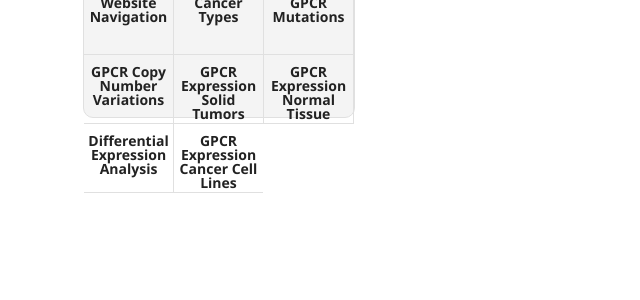
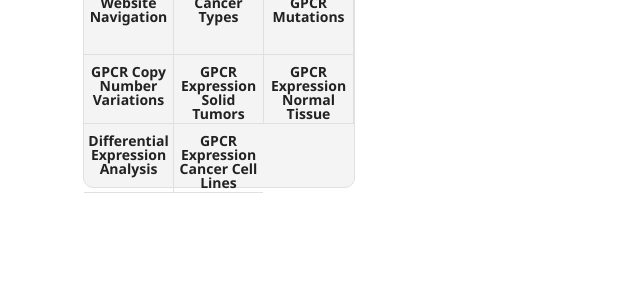
Before and after one commit to insellab/insellab.github.io, a Jekyll site: the page built from navigation.md, in a window 1280 px wide. Shown: the part 234-534 px from the top of the page, without its empty margins (127-767 px from the left). Built offline with Jekyll 4.4.1, drawn with Linux system fonts in a browser that asks for light colours; our own code applies the rules of GitHub Pages for plain Markdown files.

Commit message:
Update jekyll-theme-minimal.scss

```diff
--- a/_sass/jekyll-theme-minimal.scss
+++ b/_sass/jekyll-theme-minimal.scss
@@ -113,7 +113,7 @@ header {
 
 header ul {
   list-style:none;
-  height:200px;
+  height:270px;
   padding:0;
   background: #f4f4f4;
   border-radius:10px;
```
